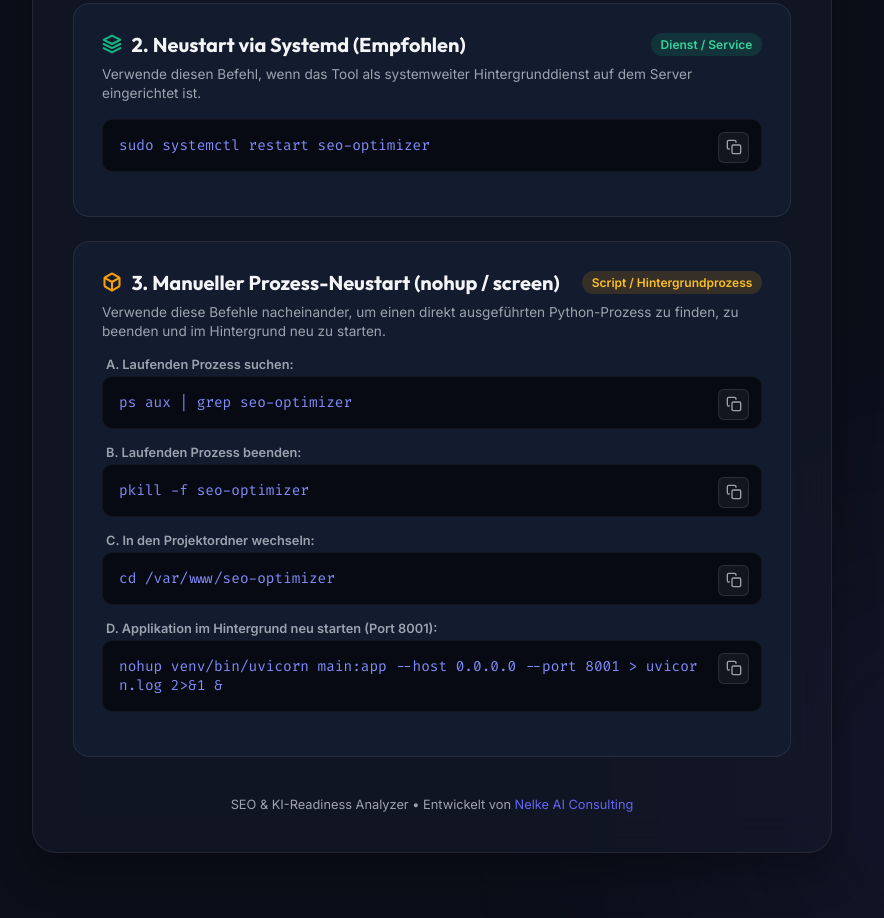
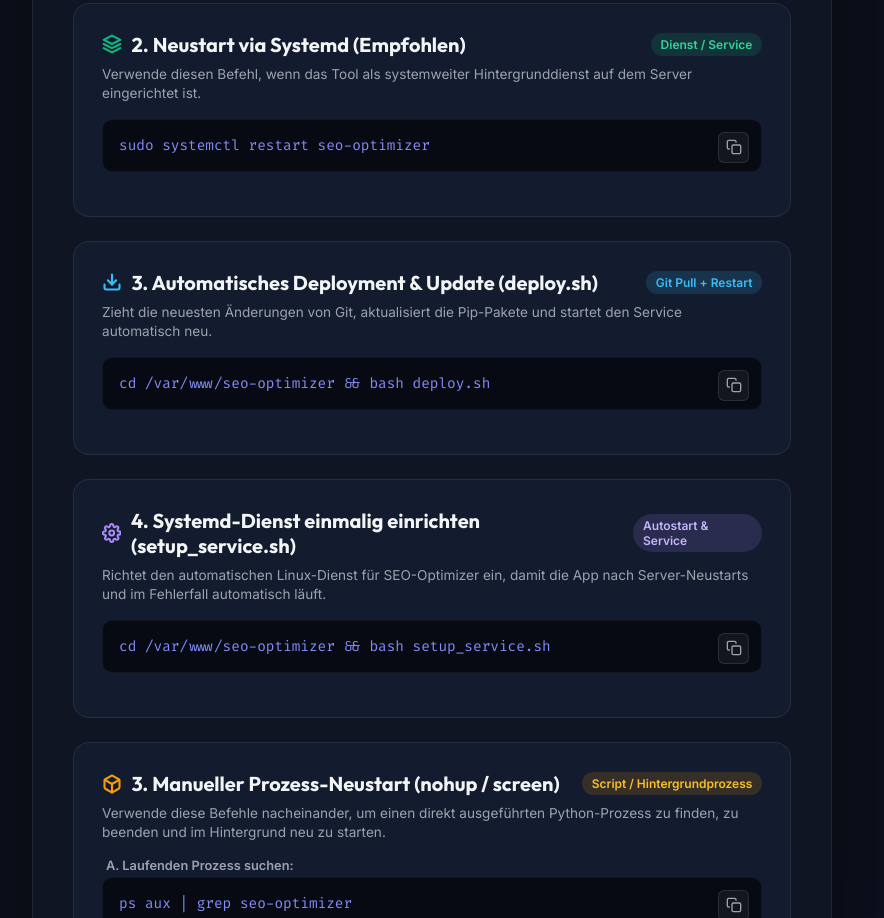
Before and after one commit to hnelke/seo-optimizer, a plain HTML site: page Start-Stop SEO-Optimizer.html in a window 1280 px wide. Shown: the part 601-1519 px from the top of the page, without its empty margins (208-1092 px from the left). Drawn offline with Linux system fonts and the light colour scheme.

Commit message:
ops: Add systemd service setup script, env template, and auto-deployment script

```diff
--- a/Start-Stop SEO-Optimizer.html
+++ b/Start-Stop SEO-Optimizer.html
@@ -467,6 +467,49 @@
             </div>
         </div>
 
+        <!-- AUTO DEPLOYMENT SCRIPT -->
+        <div class="card">
+            <div class="card-header">
+                <span class="card-title">
+                    <svg width="20" height="20" viewBox="0 0 24 24" fill="none" stroke="currentColor" stroke-width="2.5" stroke-linecap="round" stroke-linejoin="round" style="color: #38bdf8">
+                        <path d="M21 15v4a2 2 0 0 1-2 2H5a2 2 0 0 1-2-2v-4"></path>
+                        <polyline points="7 10 12 15 17 10"></polyline>
+                        <line x1="12" y1="15" x2="12" y2="3"></line>
+                    </svg>
+                    3. Automatisches Deployment &amp; Update (deploy.sh)
+                </span>
+                <span class="badge" style="background: rgba(56, 189, 248, 0.15); color: #38bdf8;">Git Pull + Restart</span>
+            </div>
+            <div class="card-subtitle">Zieht die neuesten Änderungen von Git, aktualisiert die Pip-Pakete und startet den Service automatisch neu.</div>
+            <div class="code-container">
+                <pre id="deployCmd">cd /var/www/seo-optimizer && bash deploy.sh</pre>
+                <button class="btn-copy" onclick="copyText('deployCmd', this)" title="Kopieren">
+                    <svg viewBox="0 0 24 24"><rect x="9" y="9" width="13" height="13" rx="2" ry="2"></rect><path d="M5 15H4a2 2 0 0 1-2-2V4a2 2 0 0 1 2-2h9a2 2 0 0 1 2 2v1"></path></svg>
+                </button>
+            </div>
+        </div>
+
+        <!-- SERVICE SETUP SCRIPT -->
+        <div class="card">
+            <div class="card-header">
+                <span class="card-title">
+                    <svg width="20" height="20" viewBox="0 0 24 24" fill="none" stroke="currentColor" stroke-width="2.5" stroke-linecap="round" stroke-linejoin="round" style="color: #a78bfa">
+                        <circle cx="12" cy="12" r="3"></circle>
+                        <path d="M19.4 15a1.65 1.65 0 0 0 .33 1.82l.06.06a2 2 0 1 1-2.83 2.83l-.06-.06a1.65 1.65 0 0 0-1.82-.33 1.65 1.65 0 0 0-1 1.51V21a2 2 0 0 1-4 0v-.09A1.65 1.65 0 0 0 9 19.4a1.65 1.65 0 0 0-1.82.33l-.06.06a2 2 0 1 1-2.83-2.83l.06-.06a1.65 1.65 0 0 0 .33-1.82 1.65 1.65 0 0 0-1.51-1H3a2 2 0 0 1 0-4h.09A1.65 1.65 0 0 0 4.6 9a1.65 1.65 0 0 0-.33-1.82l-.06-.06a2 2 0 1 1 2.83-2.83l.06.06a1.65 1.65 0 0 0 1.82.33H9a1.65 1.65 0 0 0 1-1.51V3a2 2 0 0 1 4 0v.09a1.65 1.65 0 0 0 1 1.51 1.65 1.65 0 0 0 1.82-.33l.06-.06a2 2 0 1 1 2.83 2.83l-.06.06a1.65 1.65 0 0 0-.33 1.82V9a1.65 1.65 0 0 0 1.51 1H21a2 2 0 0 1 0 4h-.09a1.65 1.65 0 0 0-1.51 1z"></path>
+                    </svg>
+                    4. Systemd-Dienst einmalig einrichten (setup_service.sh)
+                </span>
+                <span class="badge" style="background: rgba(167, 139, 250, 0.15); color: #c4b5fd;">Autostart &amp; Service</span>
+            </div>
+            <div class="card-subtitle">Richtet den automatischen Linux-Dienst für SEO-Optimizer ein, damit die App nach Server-Neustarts und im Fehlerfall automatisch läuft.</div>
+            <div class="code-container">
+                <pre id="setupServiceCmd">cd /var/www/seo-optimizer && bash setup_service.sh</pre>
+                <button class="btn-copy" onclick="copyText('setupServiceCmd', this)" title="Kopieren">
+                    <svg viewBox="0 0 24 24"><rect x="9" y="9" width="13" height="13" rx="2" ry="2"></rect><path d="M5 15H4a2 2 0 0 1-2-2V4a2 2 0 0 1 2-2h9a2 2 0 0 1 2 2v1"></path></svg>
+                </button>
+            </div>
+        </div>
+
         <!-- RESTART OPTION B: MANUAL PROCESS -->
         <div class="card">
             <div class="card-header">
```
Also changed, not shown: 4 other files.
